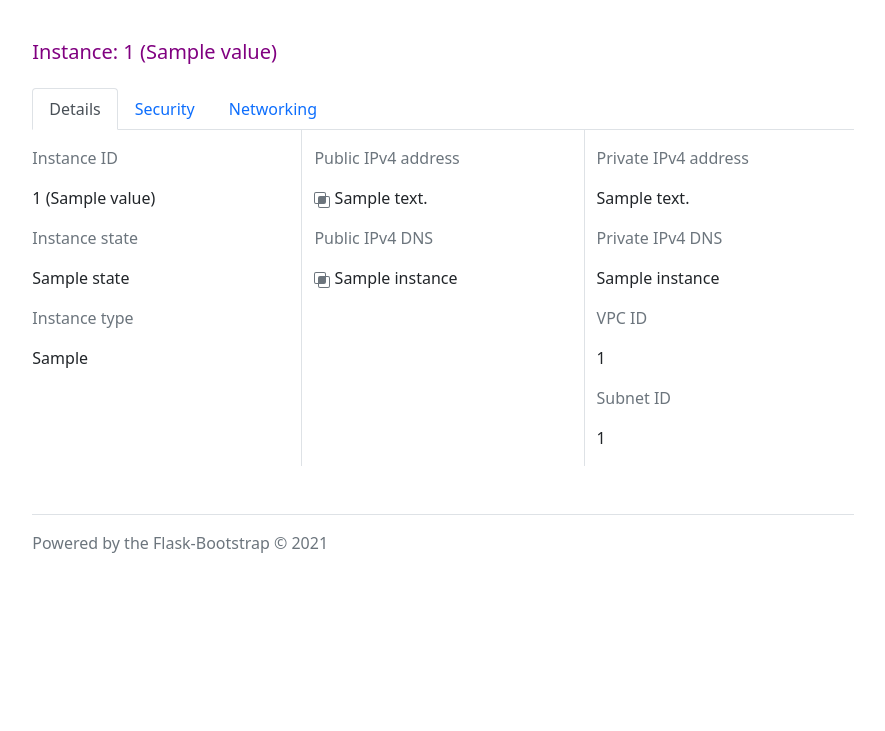
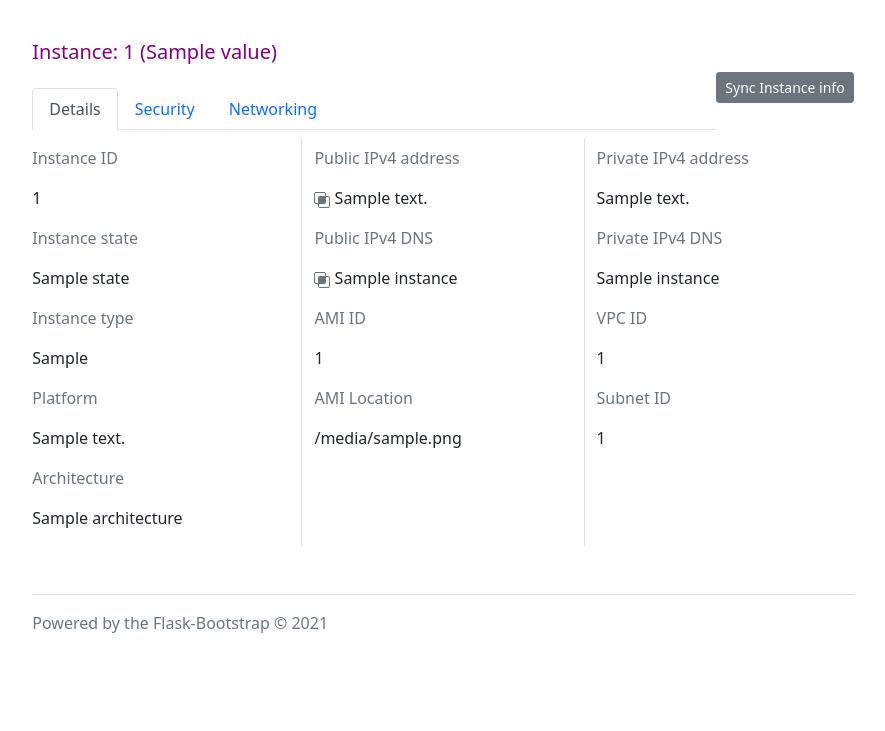
Before and after one commit to ppokhriyal/watchdogec2, a Flask app: template ec2watchdog/load_ec2/templates/load_ec2/viewinfo.html in a window 1280 px wide. Shown: the part 145-876 px from the top of the page, without its empty margins (197-1082 px from the left). Before the commit the page ends 698 px from the top, so only its background shows below. Run offline with Flask 2, Linux system fonts and the light colour scheme; the template is opened without the code that fills it: most values are stand-ins (such as "Sample title", 1, 10 or a date in 2020); some libraries are stand-ins or nearby versions.

Commit message:
EC2 Watchdog

```diff
--- a/ec2watchdog/load_ec2/routes.py
+++ b/ec2watchdog/load_ec2/routes.py
@@ -166,4 +166,7 @@ def viewinfo(idinstance):
     response = client.describe_instances(InstanceIds=[instance_id])
     instance_data = response['Reservations']
     print(instance_data)
-    return render_template('load_ec2/viewinfo.html',title="EC2 View Info",awsregion=awsregion,row=row,instance_id=instance_id,instance_data=instance_data)
+    ami_info = client.describe_images(Filters=[{'Name':'image-id','Values':[instance_data[0]['Instances'][0]['ImageId']]}])
+    print(ami_info)
+
+    return render_template('load_ec2/viewinfo.html',title="EC2 View Info",awsregion=awsregion,row=row,instance_id=instance_id,instance_data=instance_data,ami_info=ami_info)
--- a/ec2watchdog/load_ec2/templates/load_ec2/viewinfo.html
+++ b/ec2watchdog/load_ec2/templates/load_ec2/viewinfo.html
@@ -10,6 +10,11 @@
     <div class="pt-4">
         <p class="h5" style="color: purple;">Instance: {{instance_id}} ({{instance_data[0]['Instances'][0]['Tags'][0]['Value']}})</p>
     </div>
+    <button type="button" class="btn btn-secondary btn-sm float-end mb-3 " onclick="sync()" id="sync">Sync Instance info</button>
+    <button type="button" class="btn btn-secondary btn-sm float-end mb-3 " onclick="sync()" id="loadsync">
+        <span class="spinner-border spinner-border-sm me-2" role="status" aria-hidden="true"></span>
+            Syncing Instance infos
+    </button>
     <nav class="mt-4">
         <div class="nav nav-tabs" id="nav-tab" role="tablist">
           <button class="nav-link active" id="nav-details-tab" data-bs-toggle="tab" data-bs-target="#nav-details" type="button" role="tab" aria-controls="nav-home" aria-selected="true">Details</button>
@@ -20,11 +25,11 @@
     <div class="tab-content" id="nav-tabContent">
         <!-- Details Tab -->
         <div class="tab-pane fade show active" id="nav-details" role="tabpanel" aria-labelledby="nav-details-tab">
-            <div class="row">
+            <div class="row mt-2">
                 <div class="col">
-                    <div class="mt-3">
+                    <div class="mt-2">
                         <p class="text-muted">Instance ID</p>
-                        <p class="text-dark">{{instance_id}} ({{instance_data[0]['Instances'][0]['Tags'][0]['Value']}})</p>
+                        <p class="text-dark">{{instance_id}}</p>
                     </div>
                     <div>
                         <p class="text-muted">Instance state</p>
@@ -43,9 +48,17 @@
                         <p class="text-muted">Instance type</p>
                         <p>{{instance_data[0]['Instances'][0]['InstanceType']}}</p>
                     </div>
+                    <div>
+                        <p class="text-muted">Platform</p>
+                        <p>{{ami_info['Images'][0]['PlatformDetails']}}</p>
+                    </div>
+                    <div>
+                        <p class="text-muted">Architecture</p>
+                        <p>{{ami_info['Images'][0]['Architecture']}}</p>
+                    </div>
                 </div>
                 <div class="col border-start">
-                    <div class="mt-3">
+                    <div class="mt-2">
                         <p class="text-muted">Public IPv4 address</p>
                         <p id="publicip">
                             <a href="#" class="text-decoration-none" data-bs-toggle="tooltip" data-bs-placement="bottom" title="Copy Public IPv4">
@@ -67,9 +80,17 @@
                             {{instance_data[0]['Instances'][0]['PublicDnsName']}}
                         </p>
                     </div>
+                    <div>
+                        <p class="text-muted">AMI ID</p>
+                        <p>{{instance_data[0]['Instances'][0]['ImageId']}}</p>
+                    </div>
+                    <div>
+                        <p class="text-muted">AMI Location</p>
+                        <p>{{ami_info['Images'][0]['ImageLocation']}}</p>
+                    </div>
                 </div>
                 <div class="col border-start">
-                    <div class="mt-3">
+                    <div class="mt-2">
                         <p class="text-muted">Private IPv4 address</p>
                         <p>{{instance_data[0]['Instances'][0]['PrivateIpAddress']}}</p>
                     </div>
@@ -91,6 +112,14 @@
         <div class="tab-pane fade" id="nav-profile" role="tabpanel" aria-labelledby="nav-profile-tab">...</div>
         <div class="tab-pane fade" id="nav-contact" role="tabpanel" aria-labelledby="nav-contact-tab">...</div>
     </div>
+    <script>
+        document.getElementById("loadsync").style.display = "none";
+        function sync(){
+            document.getElementById("sync").style.display = "none";
+            document.getElementById("loadsync").style.display = "block";
+            location.reload();
+        }
+    </script>
     <script>
         function copypublicdns(){
             document.getElementById("publicdns").style.color = "green";
```
